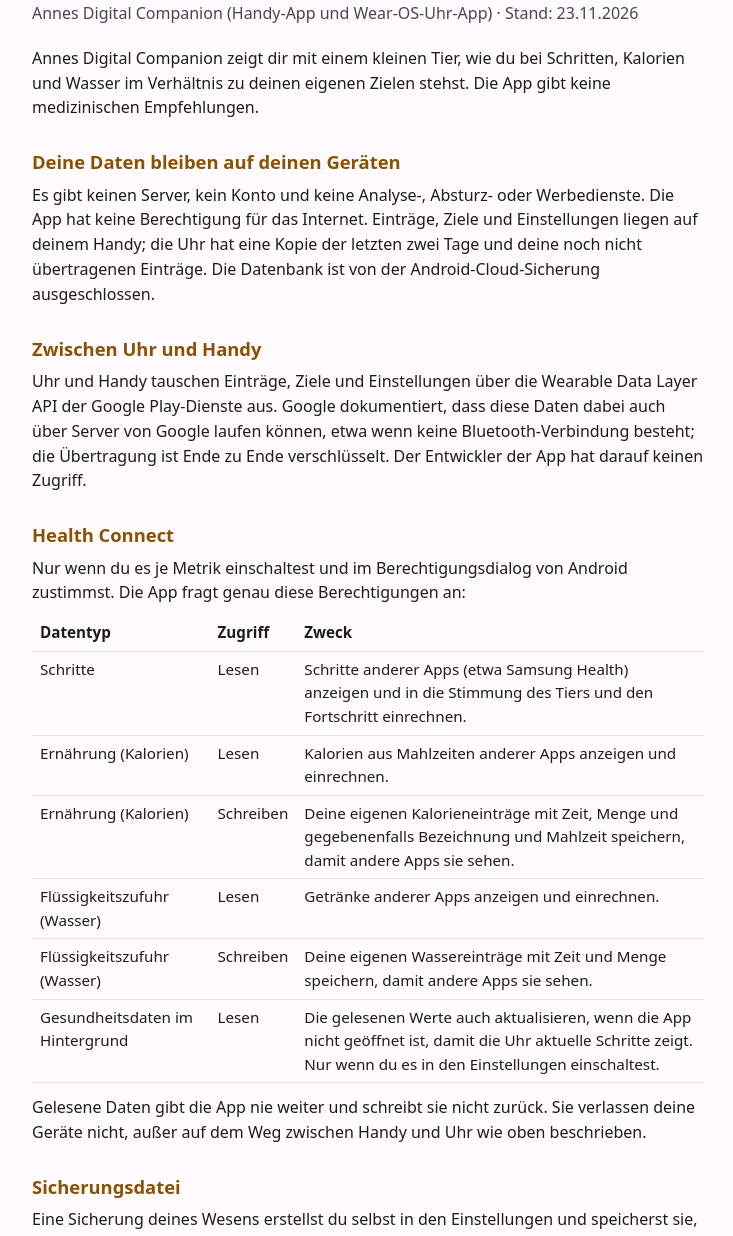
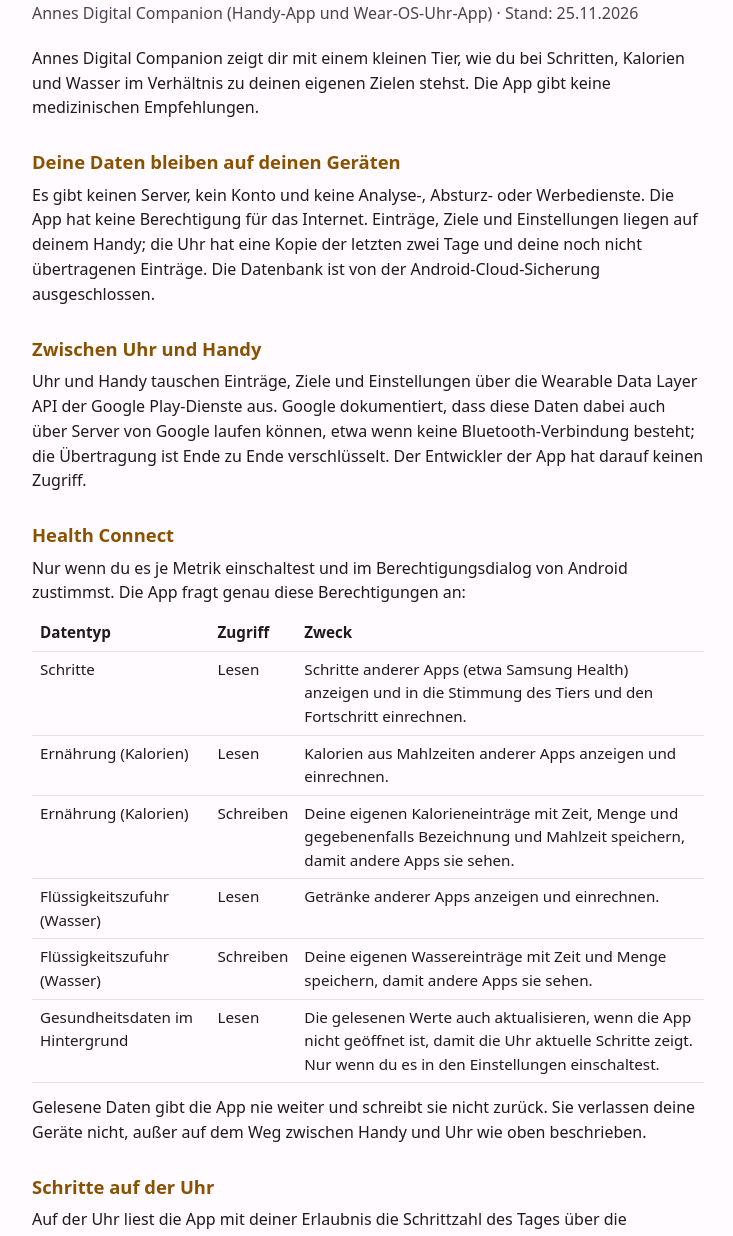
Before and after one commit to Patrick49781/companion-datenschutz, a plain HTML site: page index.html in a window 1280 px wide. Shown: the part 59-1295 px from the top of the page, without its empty margins (272-1005 px from the left). Drawn offline with Linux system fonts and the light colour scheme.

Commit message:
Add files via upload

```diff
--- a/index.html
+++ b/index.html
@@ -29,7 +29,7 @@
 <body>
 <main>
 <h1>Datenschutzerklärung</h1>
-<p class="stand">Annes Digital Companion (Handy-App und Wear-OS-Uhr-App) · Stand: 23.11.2026</p>
+<p class="stand">Annes Digital Companion (Handy-App und Wear-OS-Uhr-App) · Stand: 25.11.2026</p>
 
 <p>Annes Digital Companion zeigt dir mit einem kleinen Tier, wie du bei Schritten, Kalorien und Wasser im
 Verhältnis zu deinen eigenen Zielen stehst. Die App gibt keine medizinischen Empfehlungen.</p>
@@ -69,6 +69,9 @@ diese Berechtigungen an:</p>
 <p>Gelesene Daten gibt die App nie weiter und schreibt sie nicht zurück. Sie verlassen deine Geräte nicht,
 außer auf dem Weg zwischen Handy und Uhr wie oben beschrieben.</p>
 
+<h2>Schritte auf der Uhr</h2>
+<p>Auf der Uhr liest die App mit deiner Erlaubnis die Schrittzahl des Tages über die Gesundheitsdienste der Uhr. Sie bleibt auf deinen Geräten und wird nur zwischen Handy und Uhr abgeglichen.</p>
+
 <h2>Sicherungsdatei</h2>
 <p>Eine Sicherung deines Wesens erstellst du selbst in den Einstellungen und speicherst sie, wo du willst, über
 den Dateidialog von Android. Die Datei enthält Gesundheitswerte (deinen Fortschritt bei Schritten, Kalorien und
```
